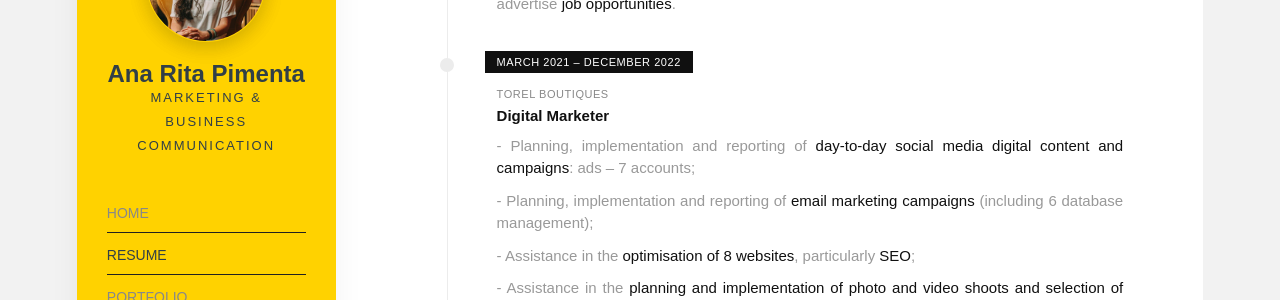
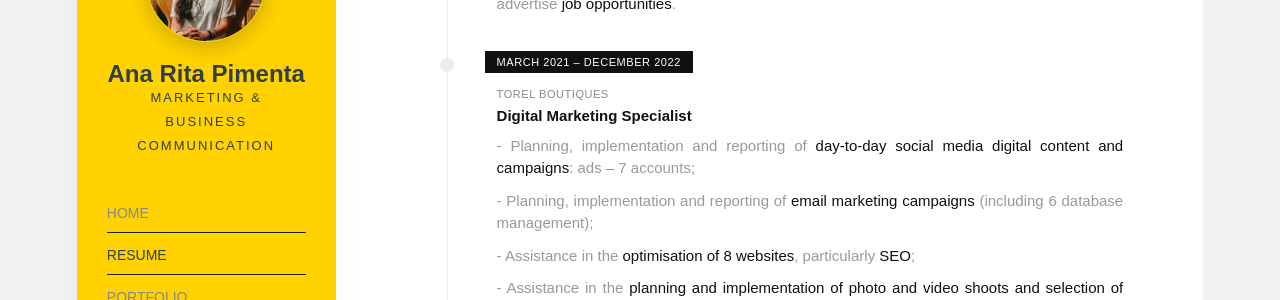
Before and after one commit to anaritapimenta/anaritapimenta.github.io, a Jekyll site: the page built from resume.html, in a window 1280 px wide and 900 px high, scrolled down 518 px. Shown: the part 153-453 px from the top of the window. Built offline with Jekyll 4.4.1, drawn with Linux system fonts in a browser that asks for light colours; some web fonts are replaced.

Commit message:
Update resume.html

```diff
--- a/resume.html
+++ b/resume.html
@@ -45,7 +45,7 @@ layout: default
             <div class="timeline-content">
               <span class="timeline-date">March 2021 – December 2022</span>
               <h5>Torel Boutiques</h5>
-              <h4>Digital Marketer</h4>
+              <h4>Digital Marketing Specialist</h4>
               <p>
                 - Planning, implementation and reporting of <strong>day-to-day social media digital content and campaigns</strong>: ads – 7 accounts;
               </p>
```
